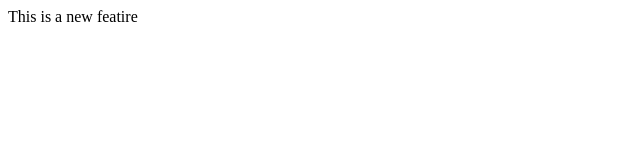
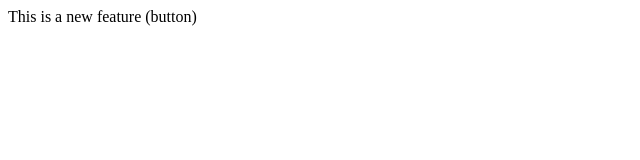
Before and after one commit to sarthakmirchandani/localrepo, a plain HTML site: page index.html in a window 1280 px wide. Shown: the full height of the page, 0-640 px from the left. Drawn offline with Linux system fonts and the light colour scheme.

```diff
--- a/index.html
+++ b/index.html
@@ -1 +1 @@
-<p> This is a new featire</p>
+<p> This is a new feature (button)</p>
```
